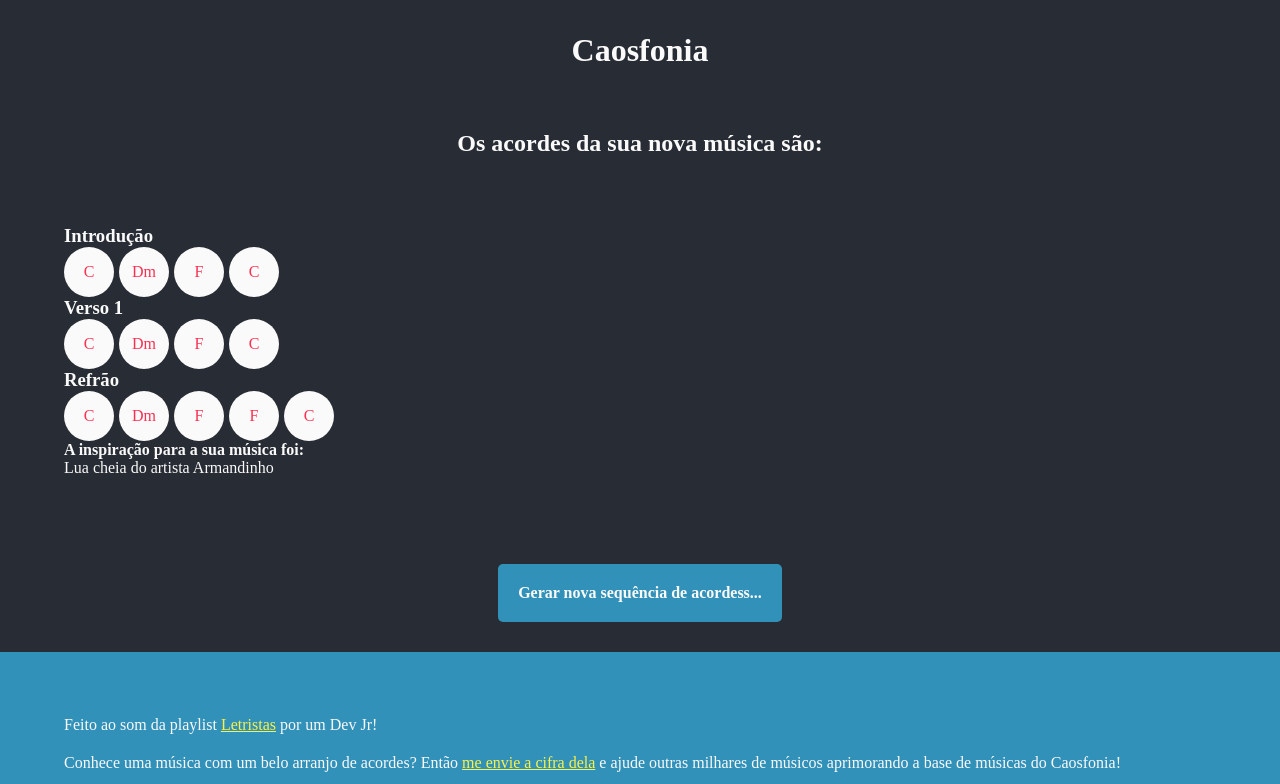
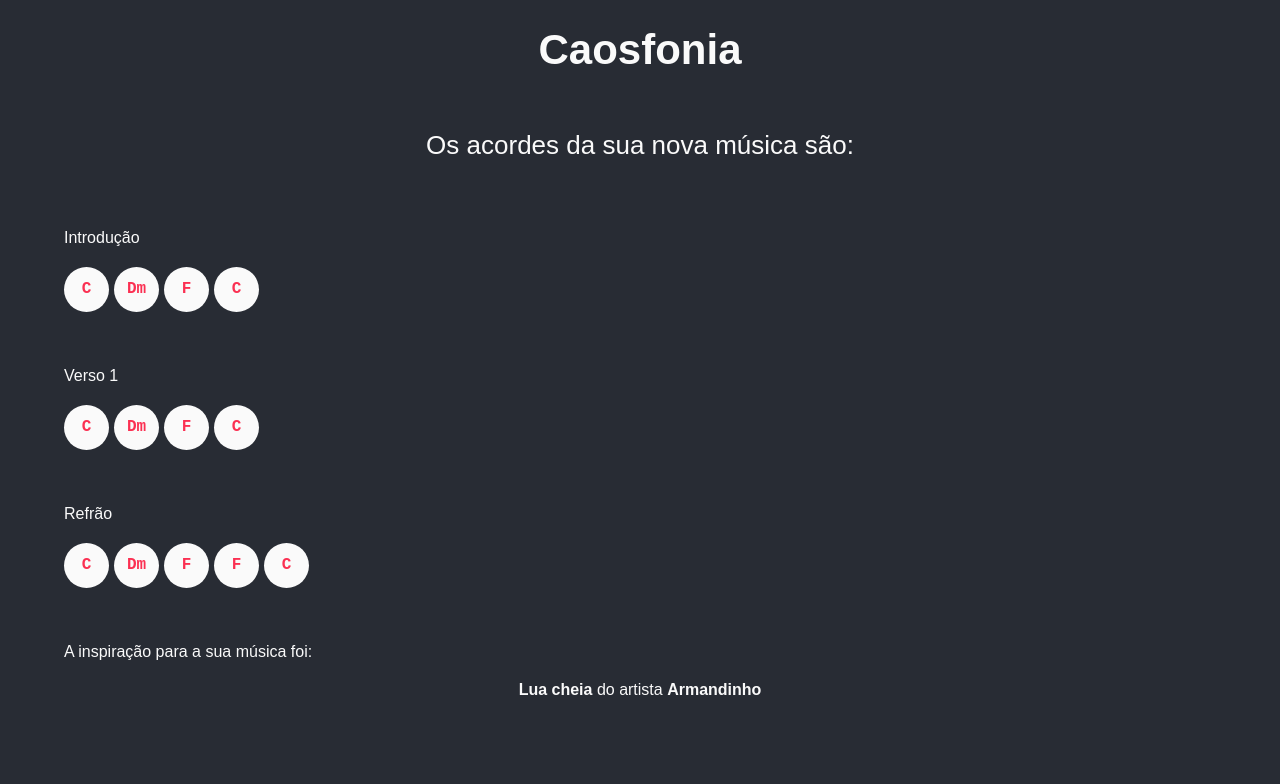
Before and after one commit to aaamenezes/caosfonia_bkp, a React app: page /result in a window 1280 px wide. Shown: the top 784 px of the page. Built offline with nearby package versions, Linux system fonts and the light colour scheme.

Commit message:
Adicionar fontes, padronizar tamanho e peso de fontes

```diff
--- a/src/Result.jsx
+++ b/src/Result.jsx
@@ -109,7 +109,7 @@ const Result = ({ chord, acident, terca }) => {
 
           <div className="source">
             <h4>A inspiração para a sua música foi:</h4>
-            { music.name } do artista { music.artist }
+            <div className="inspiration"><b>{ music.name }</b> do artista <b>{ music.artist }</b></div>
           </div>
 
         </div>
--- a/src/components/Footer.jsx
+++ b/src/components/Footer.jsx
@@ -5,7 +5,7 @@ const Footer = props => {
   return (
     <footer>
       <p>Feito ao som da playlist <a href="https://open.spotify.com/playlist/3Xp13ZRnrVrqVEr3NApJ05?si=V_CYq9PIRQSOmdsWi2SxRg">Letristas</a> por um Dev Jr!</p>
-      <p>Conhece uma música com um belo arranjo de acordes? Então <a href="#">me envie a cifra dela</a> e ajude outras milhares de músicos aprimorando a base de músicas do Caosfonia!</p>
+      <p>Conhece uma música com um belo arranjo de acordes? Então <a href="https://github.com/aaamenezes" target="_blank">me envie a cifra dela</a> e ajude outras milhares de músicos aprimorando a base de músicas do Caosfonia!</p>
     </footer>
   )
 }
--- a/src/styles/Form.scss
+++ b/src/styles/Form.scss
@@ -27,7 +27,6 @@
       background-color: $black;
       border: none;
       border-bottom: 2px solid $gray;
-      font-weight: bold;
       transition: $transition;
       outline: none;
     }
--- a/src/styles/Result.scss
+++ b/src/styles/Result.scss
@@ -17,22 +17,39 @@
     padding: 5% 0;
 
     .part {
+      margin-bottom: 50px;
 
-      h3 {}
+      h3 {
+        margin-bottom: 20px;
+      }
 
       .content {
         .note {
           display: inline-flex;
           justify-content: center;
           align-items: center;
-          width: 50px;
-          height: 50px;
+          width: 45px;
+          height: 45px;
+          margin-right: 5px;
+          margin: 0 5px 5px 0;
           border-radius: 50%;
-          margin-right: 5px;
+          font-weight: 700;
+          font-family: 'Ubuntu Mono', monospace;
           color: $pink;
           background-color: $white;
         }
       }
     }
+
+    .source {
+
+      h4 {
+        margin-bottom: 20px;
+      }
+
+      .inspiration {
+        text-align: center;
+      }
+    }
   }
 }
--- a/src/styles/_base.scss
+++ b/src/styles/_base.scss
@@ -7,36 +7,44 @@ $blue: #3291B9;
 $gray: #CCCCCC;
 $white: #FAFAFA;
 
+// Font size
+$font-6: 6px;
+$font-10: 10px;
+$font-16: 16px;
+$font-26: 26px;
+$font-42: 42px;
+
 // Reset
 
 * {
   margin: 0;
   padding: 0;
   box-sizing: border-box;
+  font-family: 'Ubuntu', sans-serif;
+  font-size: $font-16;
   color: $white;
 }
 
-// Font (átomos)
-
-// $fontPrimary:
-// $fontSecondary:
-
 // Transition (átomos)
-
 $transition: .2s;
 
 // Radius (átomos)
-
 $radius: 5px;
 
 // Tags HTML (átomos)
 
 h1 {
-  // text-align: center;
+  font-weight: 700;
+  font-size: $font-42;
 }
 
 h2 {
   text-align: center;
+  font-size: $font-26;
+}
+
+h2, h3, h4, h5, h6 {
+  font-weight: 400;
 }
 
 p {
@@ -50,3 +58,7 @@ p {
 a {
   color: $yellow;
 }
+
+input, select, option, textarea {
+  font-weight: 700;
+}
```
Also changed, not shown: 1 other file (tests, documents, lock files or other folders).
